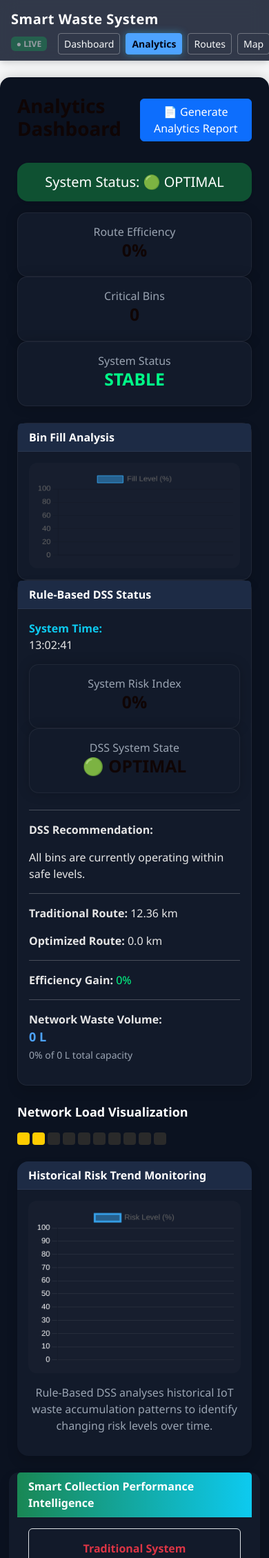
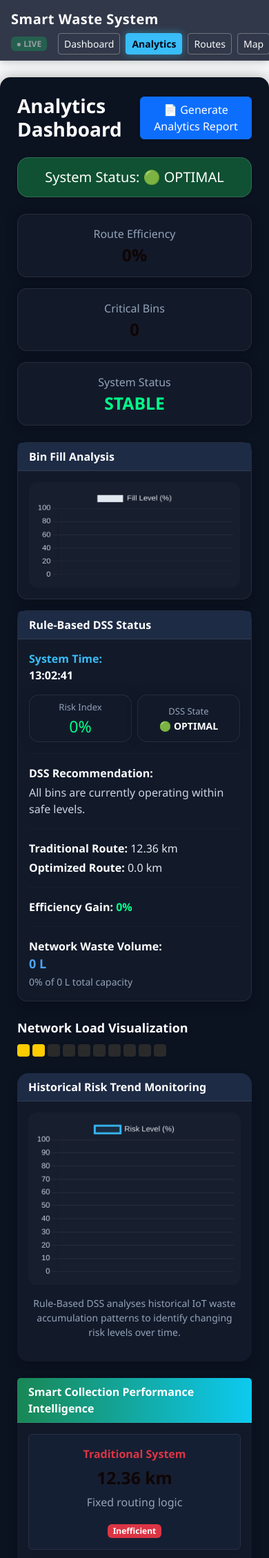
Before and after one commit to NuhaMana/smart-waste-system, a Flask app: page /analytics in a window 390 px wide; the page is wider, and only the part inside the window is pictured. Shown: the top 2259 px of that part at 69% size. Run offline with Flask 3, Linux system fonts and the light colour scheme; data that the repository does not hold is empty.

Commit message:
fixed minor font color and card size issues in analytics page and other minor changes too

```diff
--- a/templates/analytics.html
+++ b/templates/analytics.html
@@ -2,59 +2,42 @@
 
 {% block content %}
 <style>
-.section {
-    margin-top: 25px;
+:root {
+    --bg: #0b1220;
+    --panel: #121a2a;
+    --panel-2: #151f33;
+    --text: #e2e8f0;
+    --text-heading: #ffffff;
+    --muted: #94a3b8;
+    --primary: #38bdf8;
+    --success: #00ff88;
+    --warning: #ffcc00;
+    --danger: #ff4d4d;
+    --border: rgba(255, 255, 255, 0.08);
 }
 
-.section-title {
-    font-size: 14px;
-    letter-spacing: 1px;
-    text-transform: uppercase;
-    color: var(--muted);
-    margin-bottom: 10px;
+body {
+    background: var(--bg);
+    color: var(--text);
 }
 
 .container {
     background: #0b1220;
     padding: 25px;
     border-radius: 15px;
-    box-shadow: 0 0 25px rgba(0,0,0,0.2);
-}
-h1 {
-    color: #ffffff !important;
-}
-
-.mb-4 {
-    color: #ffffff !important;
+    box-shadow: 0 0 25px rgba(0, 0, 0, 0.3);
 }
 
 h1, h2, h3, h4, h5, h6 {
-    color: #ffffff;
+    color: var(--text-heading) !important;
 }
 
-p {
+p, span, div, label {
     color: var(--text);
 }
 
-:root {
-    --bg: #0b1220;
-    --panel: #121a2a;
-    --panel-2: #151f33;
-
-    --text: #e6e6e6;
-    --muted: #9aa4b2;
-
-    --primary: #4da3ff;
-    --success: #00ff88;
-    --warning: #ffcc00;
-    --danger: #ff4d4d;
-
-    --border: rgba(255,255,255,0.06);
-}
-
-body {
-    background: var(--bg);
-    color: var(--text);
+.text-muted {
+    color: var(--muted) !important;
 }
 
 /* Cards */
@@ -65,16 +48,11 @@ body {
     border-radius: 14px;
 }
 
-/* Card header */
 .card-header {
-    background: var(--panel-2);
+    background: #1d2b45;
+    color: #ffffff !important;
     border-bottom: 1px solid var(--border);
     font-weight: 600;
-}
-
-/* Muted text fix (IMPORTANT for your issue) */
-.text-muted {
-    color: var(--muted) !important;
 }
 
 /* KPI cards */
@@ -82,54 +60,48 @@ body {
     background: var(--panel);
     border: 1px solid var(--border);
     border-radius: 14px;
-    padding: 15px;
-    box-shadow: 0 0 18px rgba(0,0,0,0.2);
+    padding: 16px;
+    box-shadow: 0 0 18px rgba(0, 0, 0, 0.2);
 }
 
 /* Status colors */
-.status-success { color: var(--success); }
-.status-warning { color: var(--warning); }
-.status-danger { color: var(--danger); }
+.status-success { color: var(--success) !important; }
+.status-warning { color: var(--warning) !important; }
+.status-danger { color: var(--danger) !important; }
 
 /* Chart area */
 canvas {
-    background: rgba(255,255,255,0.02);
+    background: rgba(255, 255, 255, 0.02);
     padding: 10px;
     border-radius: 12px;
 }
-p,
-div,
-span,
-label {
-    color: var(--text);
+
+.section {
+    margin-top: 25px;
 }
 </style>
 
+<!-- PAGE HEADER -->
 <div class="d-flex justify-content-between align-items-center mb-4">
-
-    <h1>
+    <h1 style="color: #ffffff !important; font-weight: 700; font-size: 28px; margin: 0;">
         Analytics Dashboard
     </h1>
-
-
     <a href="{{ url_for('generate_report') }}"
-   class="btn btn-primary"
+       class="btn btn-primary shadow-sm"
        target="_blank">
-
         📄 Generate Analytics Report
-
     </a>
-
 </div>
 
-<div class="alert text-center shadow-sm"
+<!-- SYSTEM STATUS ALERT -->
+<div class="alert text-center shadow-sm mb-4"
      style="
         background: {% if critical_bins == 0 %}#0f5132{% elif critical_bins <= 2 %}#664d03{% else %}#842029{% endif %};
-        color: white;
-        border: none;
-        box-shadow: 0 0 20px rgba(0,0,0,0.4);
+        color: #ffffff !important;
+        border: 1px solid rgba(255, 255, 255, 0.15);
+        box-shadow: 0 0 20px rgba(0, 0, 0, 0.4);
      ">
-    <h5 class="mb-0">
+    <h5 class="mb-0" style="color: #ffffff !important;">
         System Status:
         {% if critical_bins == 0 %}
             🟢 OPTIMAL
@@ -141,27 +113,26 @@ label {
     </h5>
 </div>
 
-<div class="row mb-4 text-center">
-
+<!-- TOP 3 KPI CARDS -->
+<div class="row mb-4 text-center g-3">
     <div class="col-md-4">
-        <div class="kpi-card">
-            <div class="text-muted">Route Efficiency</div>
-            <h2 class="status-success">{{ efficiency }}%</h2>
+        <div class="kpi-card h-100 d-flex flex-column justify-content-center">
+            <div class="text-muted mb-1">Route Efficiency</div>
+            <h2 class="status-success mb-0">{{ efficiency }}%</h2>
         </div>
     </div>
 
     <div class="col-md-4">
-        <div class="kpi-card">
-            <div class="text-muted">Critical Bins</div>
-            <h2 class="status-danger">{{ critical_bins }}</h2>
+        <div class="kpi-card h-100 d-flex flex-column justify-content-center">
+            <div class="text-muted mb-1">Critical Bins</div>
+            <h2 class="status-danger mb-0">{{ critical_bins }}</h2>
         </div>
     </div>
 
     <div class="col-md-4">
-        <div class="kpi-card">
-            <div class="text-muted">System Status</div>
-
-            <h2>
+        <div class="kpi-card h-100 d-flex flex-column justify-content-center">
+            <div class="text-muted mb-1">System Status</div>
+            <h2 class="mb-0">
                 {% if critical_bins == 0 %}
                     <span class="status-success">STABLE</span>
                 {% elif critical_bins <= 2 %}
@@ -170,135 +141,116 @@ label {
                     <span class="status-danger">ALERT</span>
                 {% endif %}
             </h2>
-
+        </div>
     </div>
 </div>
 
-</div>
-
-<div class="row">
-
+<!-- ROW 1: BIN FILL CHART & DSS STATUS PANEL -->
+<div class="row g-3">
     <!-- MAIN CHART -->
     <div class="col-md-8">
-        <div class="card shadow">
-
-            <div class="card-header"
-     style="color:white;background:#1d2b45;">
+        <div class="card shadow h-100">
+            <div class="card-header">
                 Bin Fill Analysis
             </div>
-
             <div class="card-body">
                 <canvas id="binChart"></canvas>
             </div>
-
         </div>
     </div>
 
-    <!-- AI SYSTEM PANEL -->
+    <!-- DSS STATUS PANEL -->
     <div class="col-md-4">
-
         <div class="card shadow h-100">
-
-            <div class="card-header"
-     style="color:white;background:#1d2b45;">
+            <div class="card-header">
                 Rule-Based DSS Status
             </div>
 
             <div class="card-body">
                 <div class="text-info mb-3">
-    <b>System Time:</b><br>
-    <span id="clock"></span>
+                    <b style="color: #38bdf8;">System Time:</b><br>
+                    <span id="clock" style="color: #ffffff; font-weight: bold;"></span>
                 </div>
 
-<div class="row mb-4 text-center">
-
+                <div class="row mb-3 text-center g-2">
                     <!-- RISK CARD -->
-    <div class="col-md-6">
-        <div class="kpi-card">
-            <div class="text-muted">System Risk Index</div>
-
-            <h2
+                    <div class="col-6">
+                        <div class="kpi-card h-100 d-flex flex-column justify-content-center p-2">
+                            <div class="text-muted" style="font-size: 13px;">Risk Index</div>
+                            <h3 class="mb-0 mt-1"
                                 {% if risk_score <= 20 %}
-                    style="color:#00ff88;"
+                                    style="color:#00ff88 !important;"
                                 {% elif risk_score <= 50 %}
-                    style="color:#ffcc00;"
+                                    style="color:#ffcc00 !important;"
                                 {% else %}
-                    style="color:#ff4d4d;"
+                                    style="color:#ff4d4d !important;"
                                 {% endif %}
                             >
                                 {{ risk_score }}%
-            </h2>
+                            </h3>
                         </div>
                     </div>
 
                     <!-- SYSTEM STATE -->
-    <div class="col-md-6">
-        <div class="kpi-card">
-            <div class="text-muted">DSS System State</div>
-
-            <h2>
+                    <div class="col-6">
+                        <div class="kpi-card h-100 d-flex flex-column justify-content-center p-2">
+                            <div class="text-muted" style="font-size: 13px;">DSS State</div>
+                            <h5 class="mb-0 mt-1" style="font-size: 14px; font-weight: bold;">
                                 {% if system_state == "OPTIMAL" %}
                                     🟢 OPTIMAL
                                 {% elif system_state == "LOW RISK" %}
-                    🟡 LOW RISK
+                                    🟡 LOW
                                 {% elif system_state == "MEDIUM RISK" %}
-                    🟠 MEDIUM RISK
+                                    🟠 MEDIUM
                                 {% else %}
-                    🔴 HIGH RISK
+                                    🔴 HIGH
                                 {% endif %}
-            </h2>
+                            </h5>
+                        </div>
                     </div>
                 </div>
 
-</div>
+                <hr style="border-color: var(--border);">
 
+                <p style="color: #ffffff; font-weight: bold; margin-bottom: 4px;">DSS Recommendation:</p>
+                <p style="color: #cbd5e1; margin-bottom: 12px;">{{ recommendation }}</p>
 
-<hr>
+                <hr style="border-color: var(--border);">
 
-                <p><b>DSS Recommendation:</b></p>
+                <p style="margin-bottom: 4px;"><b style="color: #ffffff;">Traditional Route:</b> {{ traditional_distance }} km</p>
+                <p style="margin-bottom: 4px;"><b style="color: #ffffff;">Optimized Route:</b> {{ optimized_distance }} km</p>
 
-                <p>{{ recommendation }}</p>
+                <hr style="border-color: var(--border);">
 
-                <hr>
-
-                <p><b>Traditional Route:</b> {{ traditional_distance }} km</p>
-                <p><b>Optimized Route:</b> {{ optimized_distance }} km</p>
-
-                <hr>
-
-                <p><b>Efficiency Gain:</b>
-                    <span style="color:#00ff88;">{{ efficiency }}%</span>
+                <p style="margin-bottom: 4px;"><b style="color: #ffffff;">Efficiency Gain:</b>
+                    <span style="color:#00ff88; font-weight: bold;">{{ efficiency }}%</span>
                 </p>
 
-                <hr>
+                <hr style="border-color: var(--border);">
 
-                <p><b>Network Waste Volume:</b><br>
+                <p style="margin-bottom: 0;">
+                    <b style="color: #ffffff;">Network Waste Volume:</b><br>
                     <span style="color:#4da3ff; font-size:18px; font-weight:bold;">{{ total_volume }} L</span><br>
                     <small class="text-muted">{{ network_capacity_pct }}% of {{ total_capacity }} L total capacity</small>
                 </p>
             </div>
-
+        </div>
+    </div>
 </div>
 
-    </div>
-
-</div>
-
+<!-- NETWORK LOAD VISUALIZATION -->
 <div class="section">
-    <p style="color:white; font-size:18px;">
+    <p style="color: #ffffff; font-size: 18px; margin-bottom: 10px;">
         <b>Network Load Visualization</b>
     </p>
 
     <div class="d-flex gap-1">
-
         {% for i in range(10) %}
-
             <div style="
                 width: 18px;
                 height: 18px;
                 border-radius: 4px;
                 transition: 0.3s;
-
                 background:
                     {% if i < critical_bins %}
                         #ff4d4d
@@ -309,137 +261,104 @@ label {
                     {% endif %};
             ">
             </div>
-
         {% endfor %}
-
+    </div>
 </div>
 
-</div>
-
-<!-- RISK TREND ANALYSIS -->
-
+<!-- ROW 2: RISK TREND ANALYSIS -->
 <div class="row mt-4">
-
-    <div class="col-md-8">
-
-      <div class="card shadow border-0"
-         style="
-           background:#121a2a;
-           border-radius:16px;
-           overflow:hidden;
-         ">
-
-    <div class="card-header"
-         style="color:white;background:#1d2b45;">
+    <div class="col-12">
+        <div class="card shadow border-0" style="background:#121a2a; border-radius:16px; overflow:hidden;">
+            <div class="card-header">
                 Historical Risk Trend Monitoring
             </div>
-
             <div class="card-body text-center">
-
-
                 <div style="height: 250px;">
                     <canvas id="riskTrendChart"></canvas>
                 </div>
-
-        <p class="mt-3 text-muted">
+                <p class="mt-3 text-muted" style="font-size: 14px;">
                     Rule-Based DSS analyses historical IoT waste accumulation patterns to identify changing risk levels over time.
                 </p>
-
+            </div>
+        </div>
+    </div>
 </div>
 
-</div>
-
-</div>
-
+<!-- ROW 3: PERFORMANCE INTELLIGENCE COMPARISON -->
 <div class="card shadow mt-4 border-0">
-
     <div class="card-header text-white"
-     style="background: linear-gradient(90deg,#198754,#0dcaf0);">
+         style="background: linear-gradient(90deg, #198754, #0dcaf0);">
         Smart Collection Performance Intelligence
     </div>
 
     <div class="card-body">
-
-        <div class="row text-center">
-
+        <div class="row text-center g-3">
             <!-- TRADITIONAL -->
             <div class="col-md-4">
-                <div class="p-3 rounded shadow-sm border">
-
+                <div class="p-3 rounded shadow-sm border h-100 d-flex flex-column justify-content-between"
+                     style="background: var(--panel-2); border-color: var(--border) !important;">
+                    <div>
                         <div class="text-danger fw-bold">Traditional System</div>
-                    <h2 class="mt-2">{{ traditional_distance }} km</h2>
-
+                        <h2 class="mt-2" style="color: #ffffff;">{{ traditional_distance }} km</h2>
                         <div class="text-muted">Fixed routing logic</div>
-
+                    </div>
                     <div class="mt-3">
                         <span class="badge bg-danger">Inefficient</span>
                     </div>
-
                 </div>
             </div>
 
             <!-- CENTER INSIGHT -->
             <div class="col-md-4">
-                <div class="p-4 rounded shadow bg-dark text-white">
-
-                    <div class="fw-bold">DSS Optimization Gain</div>
-
-                    <div style="font-size:40px; font-weight:bold;" class="{% if efficiency > 0 %}text-success{% else %}text-muted{% endif %} mt-2">
+                <div class="p-3 rounded shadow bg-dark text-white h-100 d-flex flex-column justify-content-between"
+                     style="border: 1px solid var(--border);">
+                    <div>
+                        <div class="fw-bold" style="color: #ffffff;">DSS Optimization Gain</div>
+                        <div style="font-size:36px; font-weight:bold;"
+                             class="{% if efficiency > 0 %}text-success{% else %}text-muted{% endif %} mt-2">
                             {% if efficiency > 0 %}▲{% else %}—{% endif %} {{ efficiency }}%
                         </div>
-
-                    <div class="mt-2">
+                        <div class="mt-2" style="color: #cbd5e1; font-size: 14px;">
                             {% if efficiency > 0 %}
                                 Route optimisation saving detected
                             {% else %}
                                 No critical bins — collection not required
                             {% endif %}
                         </div>
-
+                    </div>
                 </div>
             </div>
 
             <!-- SMART SYSTEM -->
             <div class="col-md-4">
-                <div class="p-3 rounded shadow-sm border">
-
-                    <div class="text-success fw-bold">IoT Smart System</div>
-                    <h2 class="mt-2">{{ optimized_distance }} km</h2>
-
+                <div class="p-3 rounded shadow-sm border h-100 d-flex flex-column justify-content-between"
+                     style="background: var(--panel-2); border-color: var(--border) !important;">
+                    <div>
+                        <div class="text-success fw-bold">Rule-Based DSS System</div>
+                        <h2 class="mt-2" style="color: #ffffff;">{{ optimized_distance }} km</h2>
                         <div class="text-muted">Optimised collection route</div>
-
+                    </div>
                     <div class="mt-3">
                         <span class="badge bg-success">Efficient</span>
                     </div>
-
+                </div>
             </div>
         </div>
 
+        <!-- BOTTOM INSIGHT STRIP -->
+        <div class="p-3 rounded text-center mt-4"
+             style="background: var(--panel-2); border: 1px solid var(--border); color: #e2e8f0;">
+            <b style="color: #38bdf8;">System Insight:</b>
+            Smart routing reduces operational load and improves collection efficiency in real-time IoT simulation.
         </div>
-
-
-
-        <!-- BOTTOM INSIGHT STRIP -->
-        <div class="alert alert-dark mt-4 text-center">
-
-            <b>System Insight:</b>
-            Smart routing reduces operational load and improves collection efficiency in real-time IoT simulation.
-
-        </div>
-
     </div>
 </div>
 
-
-
-
-<!-- Chart.js -->
+<!-- Chart.js Scripts -->
 <script src="https://cdn.jsdelivr.net/npm/chart.js"></script>
 
 <script>
 const values = {{ values | tojson }};
-
-
 
 /* BAR CHART */
 new Chart(document.getElementById('binChart'), {
@@ -449,101 +368,81 @@ new Chart(document.getElementById('binChart'), {
         datasets: [{
             label: 'Fill Level (%)',
             data: values,
+            backgroundColor: values.map(v => v >= 80 ? '#ef4444' : (v >= 50 ? '#facc15' : '#22c55e')),
             borderWidth: 1
         }]
     },
     options: {
         responsive: true,
+        plugins: {
+            legend: {
+                labels: { color: '#e2e8f0' }
+            }
+        },
         scales: {
             y: {
                 beginAtZero: true,
-                max: 100
+                max: 100,
+                ticks: { color: '#cbd5e1' },
+                grid: { color: 'rgba(255,255,255,0.06)' }
+            },
+            x: {
+                ticks: { color: '#cbd5e1' },
+                grid: { display: false }
             }
         }
     }
 });
 
+/* LINE CHART */
 new Chart(document.getElementById('riskTrendChart'), {
-
     type: 'line',
-
     data: {
-
         labels: {{ risk_labels | tojson }},
-
         datasets: [{
-
             label: 'Risk Level (%)',
-
             data: {{ risk_history | tojson }},
-
             fill: true,
-
+            borderColor: '#38bdf8',
+            backgroundColor: 'rgba(56, 189, 248, 0.1)',
             tension: 0.45,
-
             borderWidth: 3,
-
             pointRadius: 5,
-
             pointHoverRadius: 8
-
         }]
     },
-
     options: {
         responsive: true,
         maintainAspectRatio: false,
-
-
         plugins: {
             legend: {
-            display: true
+                labels: { color: '#e2e8f0' }
             }
         },
-
         scales: {
-
             y: {
                 beginAtZero: true,
                 max: 100,
-
-            ticks: {
-                color: "#ffffff"
+                ticks: { color: "#cbd5e1" },
+                grid: { color: "rgba(255,255,255,0.08)" }
             },
-
-            grid: {
-                color: "rgba(255,255,255,0.08)"
-            }
-        },
-
             x: {
-
-            ticks: {
-                color: "#ffffff"
-            },
-
-            grid: {
-                display: false
+                ticks: { color: "#cbd5e1" },
+                grid: { display: false }
             }
         }
     }
-}
-
 });
-
-
 </script>
 
 <script>
 function updateClock() {
     const now = new Date();
-
     const timeString = now.toLocaleTimeString('en-GB', {
         hour: '2-digit',
         minute: '2-digit',
         second: '2-digit'
     });
-
     document.getElementById("clock").innerText = timeString;
 }
 
```
Also changed, not shown: reports/historical_trend.png, reports/risk_distribution.png, 1 other file. Lines whose indentation alone changed are shown as unchanged.
